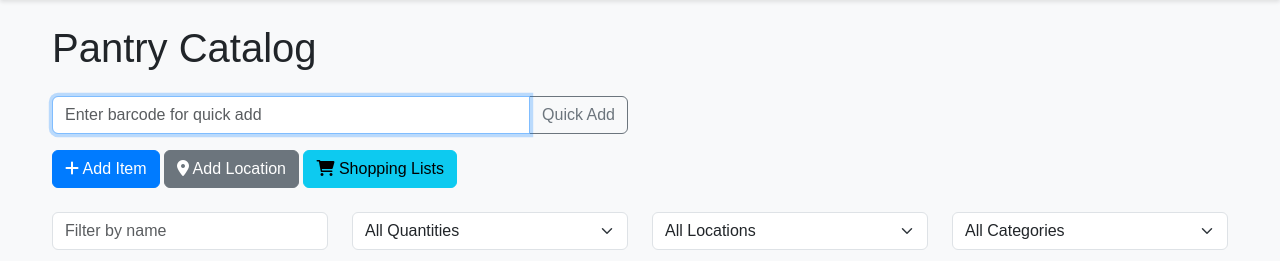
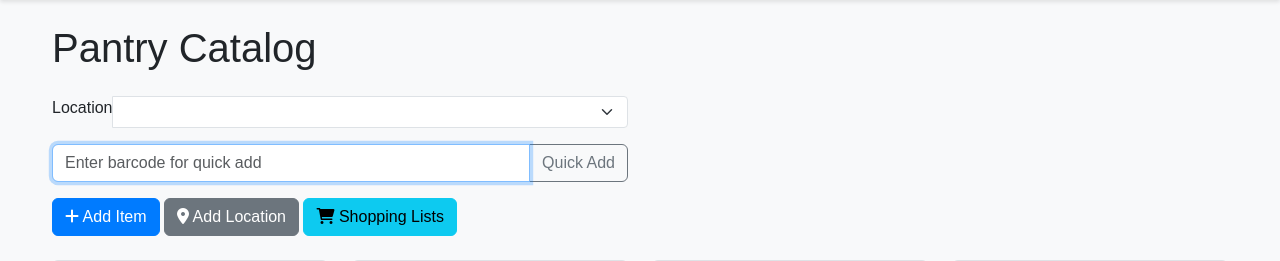
Before and after one commit to EccentricWkshp/Pantry_Catalog, a Flask app: page / in a window 1280 px wide. Shown: the part 56-317 px from the top of the page. Run offline with Flask 3, Linux system fonts and the light colour scheme; data that the repository does not hold is empty; some libraries are stand-ins or nearby versions.

Commit message:
Fixed quick add entry and added quick add location selection

```diff
--- a/app.py
+++ b/app.py
@@ -389,6 +389,7 @@ def print_shopping_list(list_id):
 def quick_add():
     try:
         barcode = request.json['barcode']
+        location = request.json['location']
 
         # Check if the item already exists
         existing_item = get_item_by_barcode(barcode)
@@ -418,13 +419,13 @@ def quick_add():
                 categories = product.get('categories', '').split(',')
 
                 # Add the new item
-                new_item_id = add_item(name, 1, "Default Location", barcode, brand, package_size, None, categories, image_url)
+                new_item_id = add_item(name, 1, location, barcode, brand, package_size, None, categories, image_url)
 
                 new_item = {
                     "id": new_item_id,
                     "name": name,
                     "quantity": 1,
-                    "location": "Default Location",
+                    "location": location,
                     "barcode": barcode,
                     "brand": brand,
                     "package_size": package_size,
--- a/static/js/script.js
+++ b/static/js/script.js
@@ -637,15 +637,24 @@ function deleteShoppingList(listId) {
 }
 
 function quickAdd() {
-    //console.log('Quick add triggered');
+    console.log('Quick add triggered');
     const barcodeInput = document.getElementById('quickAddBarcode');
     const barcode = barcodeInput.value;
+
+    const qaLocationInput = document.getElementById('qaLocation');
+    const location = qaLocationInput.value;
+
     if (!barcode) {
         showFeedback('Please enter a barcode.', 'alert-warning');
         return;
     }
 
-    axios.post('/quick_add', { barcode: barcode })
+    if (!location) {
+        showFeedback('Please select a location.', 'alert-warning');
+        return;
+    }
+
+    axios.post('/quick_add', { barcode: barcode, location: location })
         .then(response => {
             if (response.data.success) {
                 showNotification(response.data.message, 'success');
@@ -1146,12 +1155,24 @@ document.addEventListener('DOMContentLoaded', function() {
     const quickAddInput = document.getElementById('quickAddBarcode');
 
     if (quickAddInput) {
-        quickAddInput.addEventListener('keypress', function(event) {
+        // Add keydown event listener to handle "Enter" on all devices
+        quickAddInput.addEventListener('keydown', function(event) {
             if (event.key === 'Enter') {
                 event.preventDefault();
-                //console.log('Enter key pressed');
                 quickAdd();
             }
+        });
+
+        // Add input event listener to handle input changes
+        quickAddInput.addEventListener('input', function(event) {
+            console.log('Input event detected');
+            // Logic to process the input change if needed
+        });
+
+        // Add change event listener to handle input losing focus
+        quickAddInput.addEventListener('change', function(event) {
+            console.log('Change event detected');
+            quickAdd();
         });
 
         // Set focus to the quick add input field
--- a/templates/index.html
+++ b/templates/index.html
@@ -8,10 +8,21 @@
 <div class="mb-4">
     <div class="row">
         <div class="col-md-6">
+
+            <div class="input-group mb-3">
+                <label for="qaLocation" class="form-label">Location</label>
+                <select class="form-select form-select-sm" id="qaLocation" name="qaLocation" required>
+                    {% for location in locations %}
+                    <option value="{{ location.name }}">{{ location.name }}</option>
+                    {% endfor %}
+                </select>
+            </div>
+
             <div class="input-group mb-3">
                 <input type="text" id="quickAddBarcode" class="form-control" placeholder="Enter barcode for quick add" aria-label="Quick add barcode">
                 <button class="btn btn-outline-secondary" type="button" id="quickAddButton">Quick Add</button>
             </div>
+
         </div>
     </div>
     <button type="button" class="btn btn-primary" data-bs-toggle="modal" data-bs-target="#addItemModal">
```
Also changed, not shown: 1 other file.
